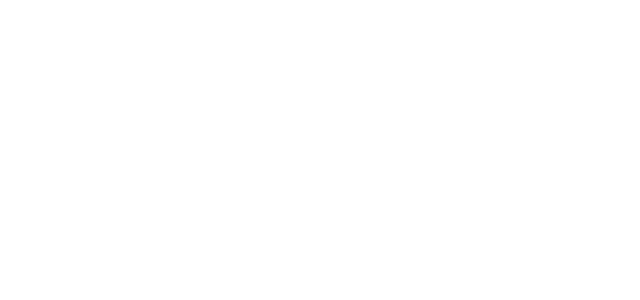
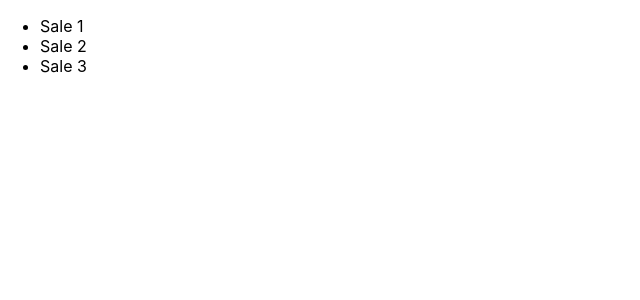
Before and after one commit to petedavisdev/vercel-nextjs-demo, a Next.js app: page /sales in a window 1280 px wide. Before the commit this address had no page. Shown: the top 300 px of the page, without its empty margins (0-640 px from the left). Built offline with nearby package versions, Linux system fonts and the light colour scheme; data requests are answered from the project's data file.

Commit message:
useSWR() with getStaticProps for client fetch and revalidate

```diff
--- a/db.json
+++ b/db.json
@@ -1,8 +1,22 @@
 {
     "orders": [
         {
-            "text": "Order 1",
-            "id": 1
+            "id": 1,
+            "text": "Order 1"
+        }
+    ],
+    "sales": [
+        {
+            "id": 1,
+            "text": "Sale 1"
+        },
+        {
+            "id": 2,
+            "text": "Sale 2"
+        },
+        {
+            "id": 3,
+            "text": "Sale 3"
         }
     ]
 }
--- a/package.json
+++ b/package.json
@@ -12,7 +12,8 @@
         "json-server": "^0.17.0",
         "next": "12.0.1",
         "react": "17.0.2",
-        "react-dom": "17.0.2"
+        "react-dom": "17.0.2",
+        "swr": "^1.0.1"
     },
     "devDependencies": {
         "eslint": "7.32.0",
--- /dev/null
+++ b/pages/sales.jsx
@@ -0,0 +1,34 @@
+import useSWR from "swr";
+
+const salesUrl = "http://localhost:3001/sales";
+
+async function fetcher(url) {
+    const response = await fetch(url);
+    if (!response.ok) throw new Error("Error fetching data");
+    return response.json();
+}
+
+export async function getStaticProps() {
+    const data = await fetcher(salesUrl);
+    return {
+        props: {
+            fallback: data,
+        },
+    };
+}
+
+export default function Sales({ fallback }) {
+    const { data, error } = useSWR(salesUrl, fetcher);
+
+    if (error) return error.message;
+
+    const sales = data || fallback;
+
+    return (
+        <ul>
+            {sales.map((sale) => (
+                <li key={sale.id}>{sale.text}</li>
+            ))}
+        </ul>
+    );
+}
```
Also changed, not shown: 2 other files (tests, documents, lock files or other folders).
